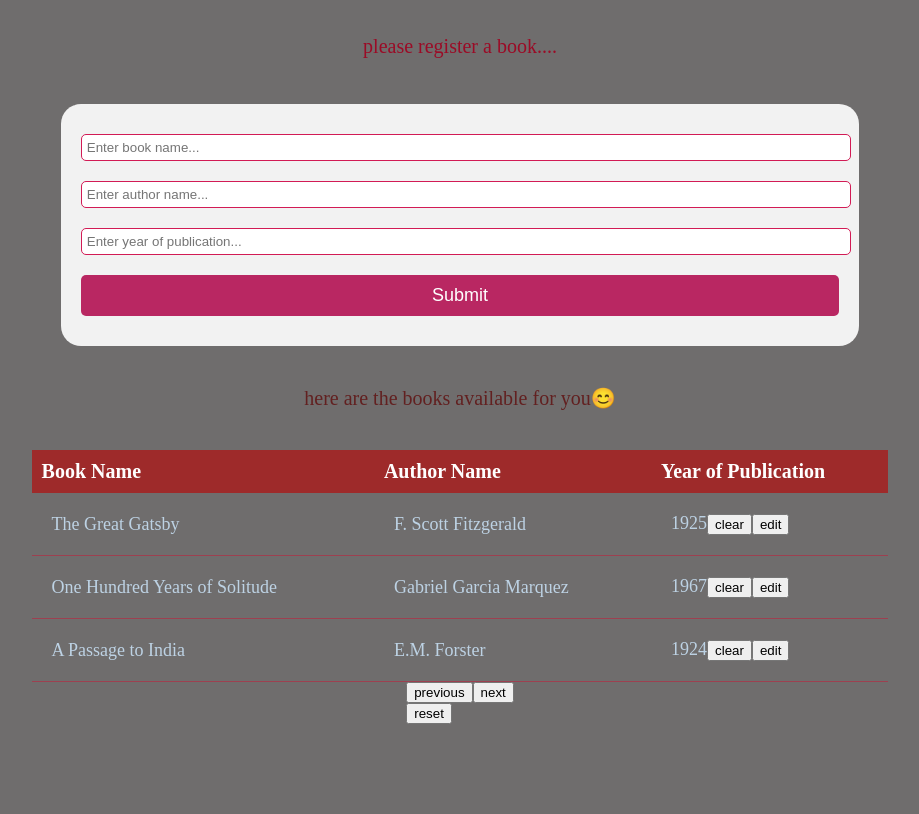
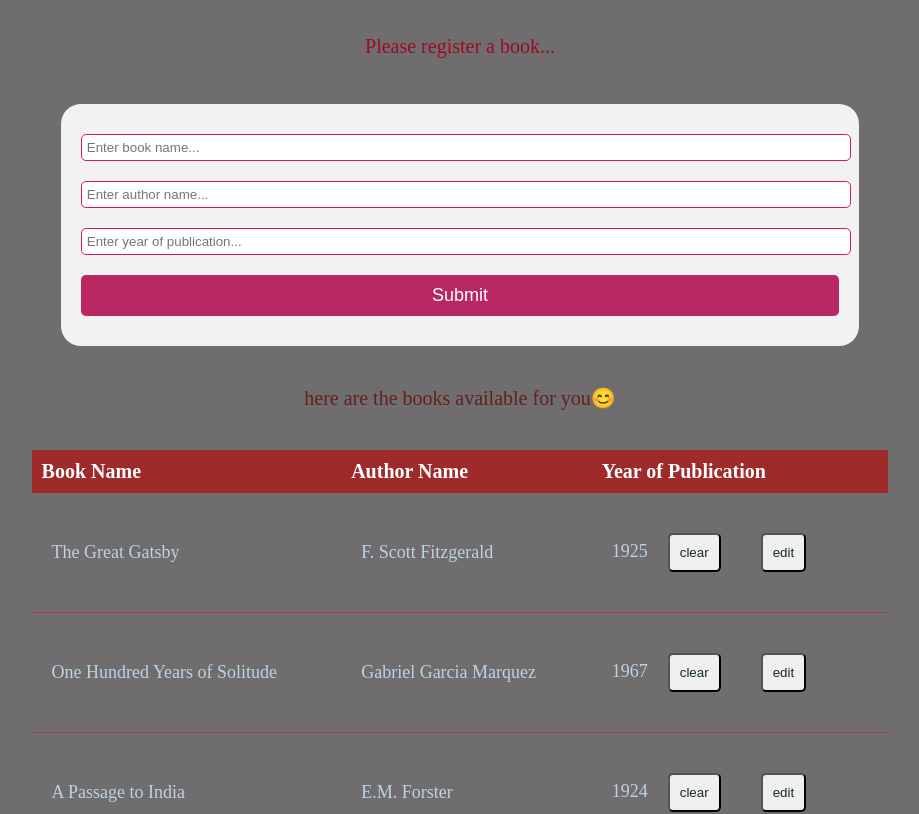
Before and after one commit to KIARIE-97/book-repository-app, a React (Vite) app: page / in a window 1280 px wide. Shown: the top 814 px of the page, without its empty margins (180-1099 px from the left). Built offline with nearby package versions, Linux system fonts and the light colour scheme.

Commit message:
add book functuinality

```diff
--- a/src/App.tsx
+++ b/src/App.tsx
@@ -1,4 +1,4 @@
-import { useReducer,useEffect } from 'react'
+import { useReducer,useEffect, useCallback } from 'react'
 import Form from './components/Form'
 import Tabledata from './components/Tabledata'
 import useLocalStorage from './hooks/useLocalStorage'
@@ -16,19 +16,19 @@ const initialBookState: IBook[] = [
     id: 1,
     bookName: 'The Great Gatsby',
     authorName: 'F. Scott Fitzgerald',
-    yearOfPublication: '1925',
+    yearOfPublication: 1925,
   },
   {
     id: 2,
     bookName: 'One Hundred Years of Solitude',
     authorName: 'Gabriel Garcia Marquez',
-    yearOfPublication: '1967',
+    yearOfPublication: 1967,
   },
   {
     id: 3,
     bookName: 'A Passage to India',
     authorName: 'E.M. Forster',
-    yearOfPublication: '1924',
+    yearOfPublication: 1924,
   }
 ]
 
@@ -38,6 +38,7 @@ type Action = { type: 'Add_book'; book: IBook }
 | { type: 'remove_book'; id: number }
 | { type: 'edit_book'; id: number; book: IBook }
 | { type: 'reset'; initialBooks: IBook[]}
+| {type: 'search_book'; book: IBook}
 
 const bookReducer = (state: IBook[], action: Action) => {
   switch (action.type) {
@@ -49,6 +50,7 @@ const bookReducer = (state: IBook[], action: Action) => {
       return state.map((book) =>
         book.id === action.id ? { ...book, ...action.book } : book // if the book id matches the action id, update the book with the new book details
       )
+
     case 'reset':
       return action.initialBooks
     default:
@@ -58,22 +60,7 @@ const bookReducer = (state: IBook[], action: Action) => {
 
 function App() {
   const [storedBooks, setStoredBooks] = useLocalStorage<IBook[]>('books', initialBookState)
-//   const bookNameRef = useRef<HTMLInputElement>(null);
-// const authorNameRef = useRef<HTMLInputElement>(null);
-// const yearOfPublicationRef = useRef<HTMLInputElement>(null);
 
-// //ueseref to get the value of the input fields
-// const handleAddBook = () => {
-//   if (bookNameRef.current && authorNameRef.current && yearOfPublicationRef.current) {
-//     const bookName = bookNameRef.current.value;
-//     const authorName = authorNameRef.current.value;
-//     const yearOfPublication = parseInt(yearOfPublicationRef.current.value, 10);
-//     dispatch({ type: 'Add_book', book: { bookName, authorName, yearOfPublication } });
-//     bookNameRef.current.value = '';
-//     authorNameRef.current.value = '';
-//     yearOfPublicationRef.current.value = '';
-//   }
-// };
 
  //usereducer operations of reading, updating and deleting books
   const [books, dispatch] = useReducer(bookReducer, storedBooks)
@@ -86,6 +73,9 @@ const editBook = (id: number, book: IBook) => {
 const reset = () => {
   dispatch({ type: 'reset', initialBooks: initialBookState})
 }
+const addBook = (book: Omit<IBook, 'id'>) => {
+  dispatch({ type: 'Add_book', book: { ...book, id: 0 } }) // id will be set by the reducer
+}
 
 useEffect(() => {
   setStoredBooks(books) // set the todos to local storage
@@ -95,10 +85,13 @@ useEffect(() => {
   //   dispatch({ type: 'Add_book', book: book })
   // }
 
+  //use callback for previous and next
+
+
   return (
     <>
 
-    <Form />
+    <Form addBook={addBook} />
     <Tabledata books={books }
     removeBook={removeBook}
     editBook={editBook}
--- a/src/components/Form.tsx
+++ b/src/components/Form.tsx
@@ -1,58 +1,41 @@
-import {useState, useRef} from 'react'
+import { useState, useRef } from 'react'
 import './form.scss'
-// interface FormProps {
-//   addBook: (book: { bookName: string; authorName: string; yearOfPublication: number }) => void;
-// }
 
-const Form = () => {
-  const [books, setBooks] = useState<{ bookName: string; authorName: string; yearOfPublication: number }[]>([]);
+interface FormProps {
+  addBook: (book: { bookName: string; authorName: string; yearOfPublication: number }) => void;
+}
+
+const Form: React.FC<FormProps> = ({ addBook }) => {
   const bookNameRef = useRef<HTMLInputElement>(null);
   const authorNameRef = useRef<HTMLInputElement>(null);
   const yearOfPublicationRef = useRef<HTMLInputElement>(null);
 
-//ueseref to get the value of the input fields
   const handleAddBook = () => {
     if (bookNameRef.current && authorNameRef.current && yearOfPublicationRef.current) {
       const bookName = bookNameRef.current.value;
       const authorName = authorNameRef.current.value;
       const yearOfPublication = parseInt(yearOfPublicationRef.current.value, 10);
-    const newBook = {bookName, authorName, yearOfPublication};
-    setBooks(books => [...books, newBook])
+      const newBook = { bookName, authorName, yearOfPublication };
+      addBook(newBook);
       bookNameRef.current.value = '';
       authorNameRef.current.value = '';
       yearOfPublicationRef.current.value = '';
     }
   };
+
   return (
     <div>
       <div className="data">
-        <h4>please register a book....</h4>
+        <h4>Please register a book...</h4>
         <form>
-        <input type="text" ref={bookNameRef}  placeholder="Enter book name..."/>
-            <input type="text" ref={authorNameRef} placeholder="Enter author name..."/>
-            <input type="text" ref={yearOfPublicationRef} placeholder="Enter year of publication..."/>
-            <button className='btn' onClick={handleAddBook}>Submit</button>
-
+          <input type="text" ref={bookNameRef} placeholder="Enter book name..." />
+          <input type="text" ref={authorNameRef} placeholder="Enter author name..." />
+          <input type="text" ref={yearOfPublicationRef} placeholder="Enter year of publication..." />
+          <button type="button" className='btn' onClick={handleAddBook}>Submit</button>
         </form>
       </div>
     </div>
   )
 }
 
-
 export default Form
-// interface Book {
-//     bookName: string;
-//     authorName: string;
-//     yearOfPublication: number;
-// }
-
-// interface formProps {
-//     addBook: (book: Book) => void;
-// }
-
-// const Form = () => {
- {/* <input type="text" value={bookName} onChange={(e) => setBookName(e.target.value)} placeholder="Enter book name..."/>
-            <input type="text" value={authorName} onChange={(e) => setAuthorName(e.target.value)} placeholder="Enter author name..."/>
-            <input type="text" value={yearOfPublication} onChange={(e) => setYearOfPublication(e.target.value)} placeholder="Enter year of publication..."/> */}
-            {/* <button className='btn' >Submit</button> */}
--- a/src/components/Tabledata.tsx
+++ b/src/components/Tabledata.tsx
@@ -44,8 +44,8 @@ const Tabledata = ({books, removeBook, editBook, resetbook}: tabledataProps) =>
           <div className="func">
           <button>previous</button>
           <button>next</button>
-          </div>
-                <button onClick={() => resetbook()}>reset</button>
+          </div >
+                <button className="reset" onClick={() => resetbook()}>reset</button>
                 </div>
 
       </div>
--- a/src/components/tabledata.scss
+++ b/src/components/tabledata.scss
@@ -31,6 +31,12 @@
             font-size: 18px;
             color: rgb(189, 210, 228);
             border-bottom: 1px solid hsl(350, 81%, 44%, 0.5);
+            button{
+                margin: 20px;
+                padding: 10px;
+                border-radius: 5px;
+                color: rgb(17, 43, 34);
+            }
         }
         // tr:nth-child(even){
         //     background-color: #f2f2f2;
@@ -39,4 +45,31 @@
         //     background-color: #f2f2f2;
         // }
     }
+    .func{
+        display: flex;
+        // justify-content: space-around;
+        width: 70%;
+        margin-top: 20px;
+        gap: 500px;
+
+        button{
+            padding: 20px;
+            font-size: 18px;
+            border: none;
+            border-radius: 5px;
+            background-color: hsl(0, 89%, 34%, 0.5);
+            color: white;
+            cursor: pointer;
+        }
+    }
+    .reset{
+        padding: 15px;
+        font-size: 15px;
+        border: none;
+        margin-top: 20px;
+        border-radius: 5px;
+        background-color: hsl(0, 89%, 34%, 0.5);
+        color: white;
+        cursor: pointer;
+    }
 }
```
Lines whose indentation alone changed are shown as unchanged.
